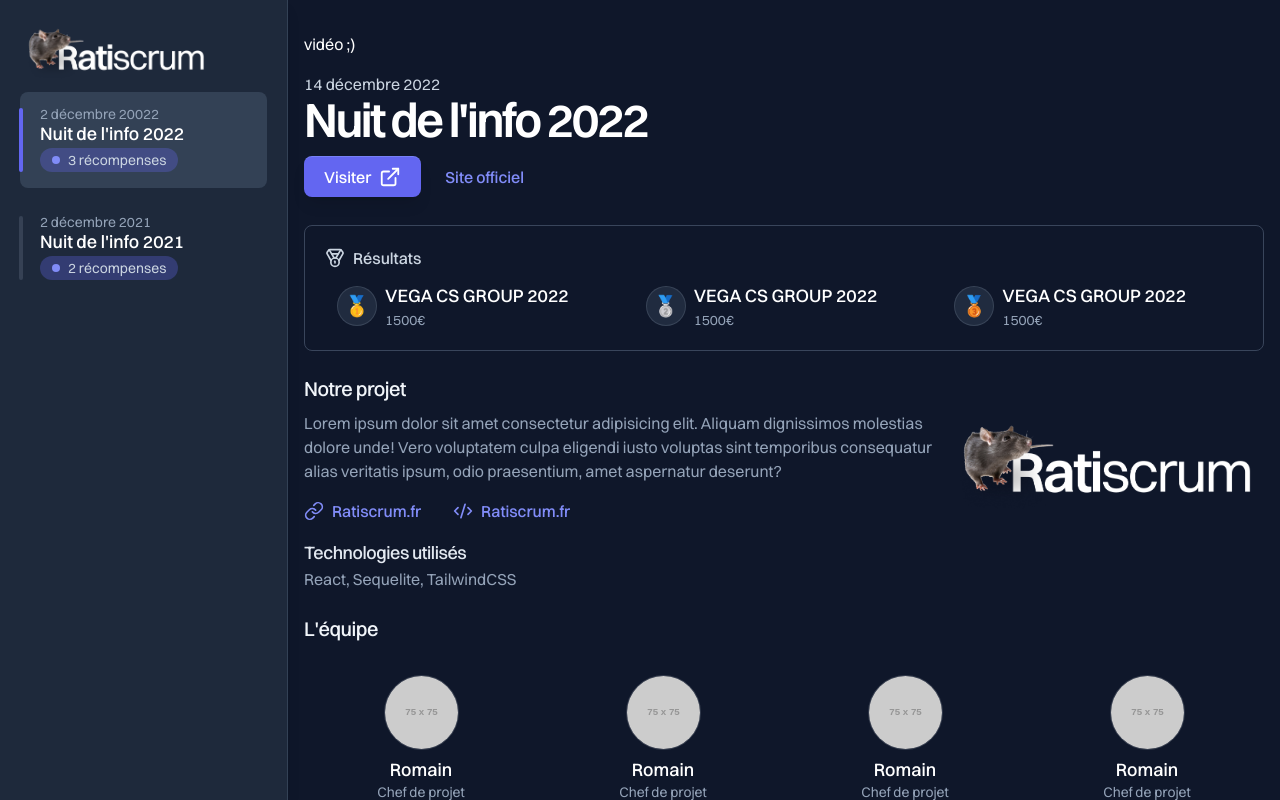
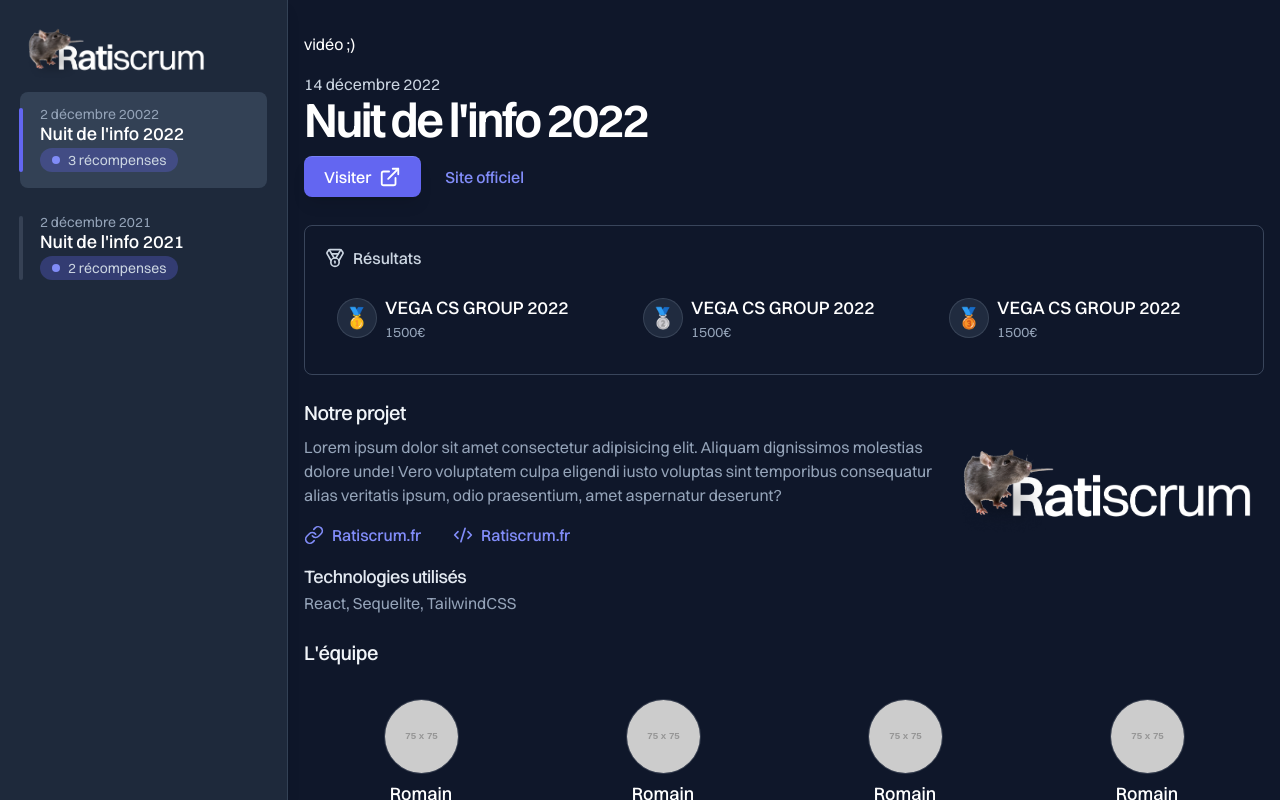
Before and after one commit to FranckG28/ratiscrum, a Next.js app: page / in a window 1280 px wide. Built offline with nearby package versions, Linux system fonts and the light colour scheme.

Commit message:
made rewards clickable

```diff
--- a/src/app/page.tsx
+++ b/src/app/page.tsx
@@ -1,6 +1,6 @@
 import Button from "@/components/button";
 import Member from "@/components/member";
-import Price from "@/components/price";
+import Reward from "@/components/reward";
 import Image from "next/image";
 import RatiscrumLogo from "/public/rts-logo.png";
 import { ExternalLink, Medal, Link as LinkIcon, Code2 } from "lucide-react";
@@ -54,22 +54,25 @@ export default function Home() {
           <Medal size={20} />
           Résultats
         </p>
-        <div className="grid grid-cols-1 md:grid-cols-2 xl:grid-cols-3 gap-2 gap-y-4">
-          <Price
+        <div className="grid grid-cols-1 md:grid-cols-2 xl:grid-cols-3">
+          <Reward
             rank={1}
             title="VEGA CS GROUP 2022"
             description="1500€"
-          ></Price>
-          <Price
+            url="/"
+          ></Reward>
+          <Reward
             rank={2}
             title="VEGA CS GROUP 2022"
             description="1500€"
-          ></Price>
-          <Price
+            url="/"
+          ></Reward>
+          <Reward
             rank={3}
             title="VEGA CS GROUP 2022"
             description="1500€"
-          ></Price>
+            url="/"
+          ></Reward>
         </div>
       </section>
 
--- a/src/components/price.tsx
+++ b/src/components/reward.tsx
@@ -1,8 +1,10 @@
+import Link from "next/link";
+
 export const emoji: string[] = ["🥇", "🥈", "🥉"];
 
-export default function Price({ rank, title, description }: PriceProps) {
+export default function Reward({ rank, title, description, url }: RewardProps) {
   return (
-    <div className="flex gap-2 items-center px-3">
+    <Link href={url} className="flex gap-2 items-center p-3 transition hover:bg-slate-700/40 duration-75 rounded-xl">
       <div className="flex items-center justify-center w-10 h-10 rounded-full bg-slate-700/50 border border-slate-400/20">
         <p className="text-white text-xl font-medium">{emoji[rank - 1]}</p>
       </div>
@@ -10,12 +12,13 @@ export default function Price({ rank, title, description }: PriceProps) {
         <p className="text-white text-lg font-medium">{title}</p>
         {description && <p className="text-slate-400 text-sm">{description}</p>}
       </div>
-    </div>
+    </Link>
   );
 }
 
-export interface PriceProps {
+export interface RewardProps {
   rank: 1 | 2 | 3;
   title: string;
   description?: string;
+  url: string;
 }
```
